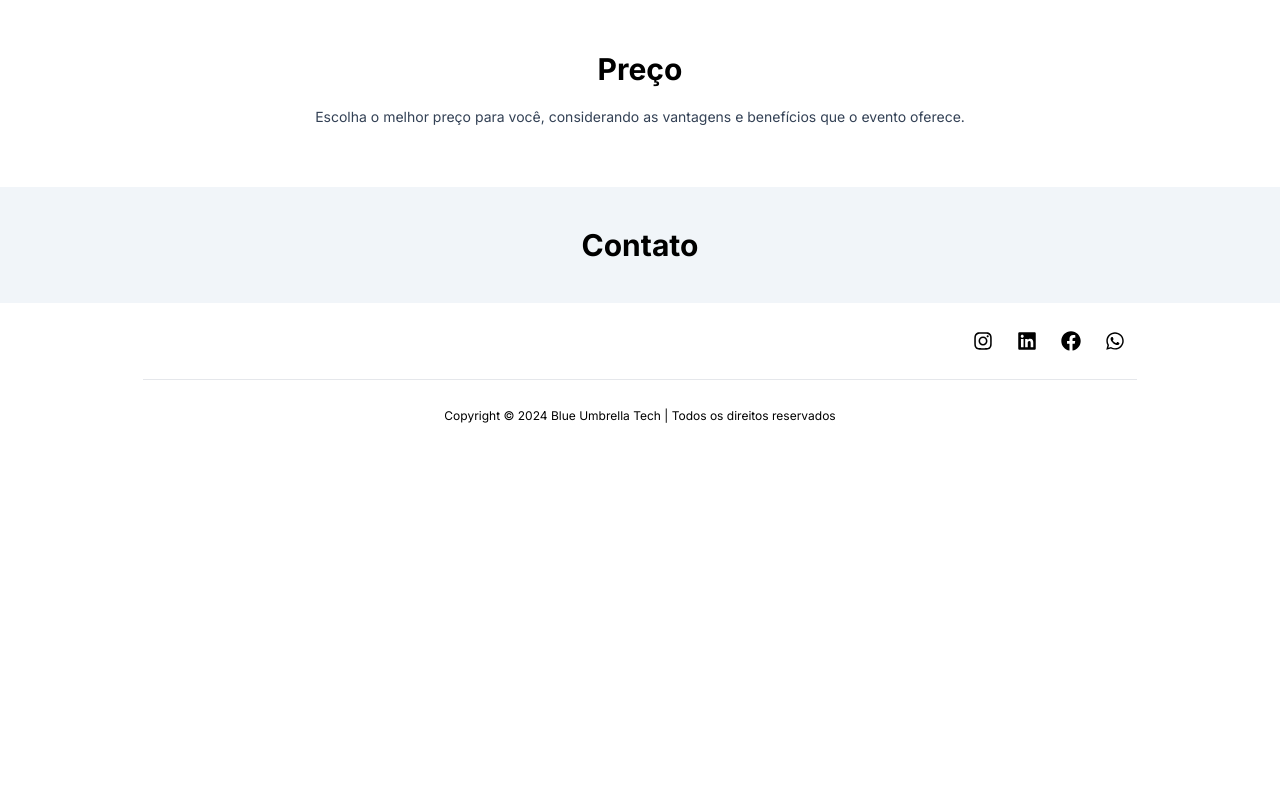
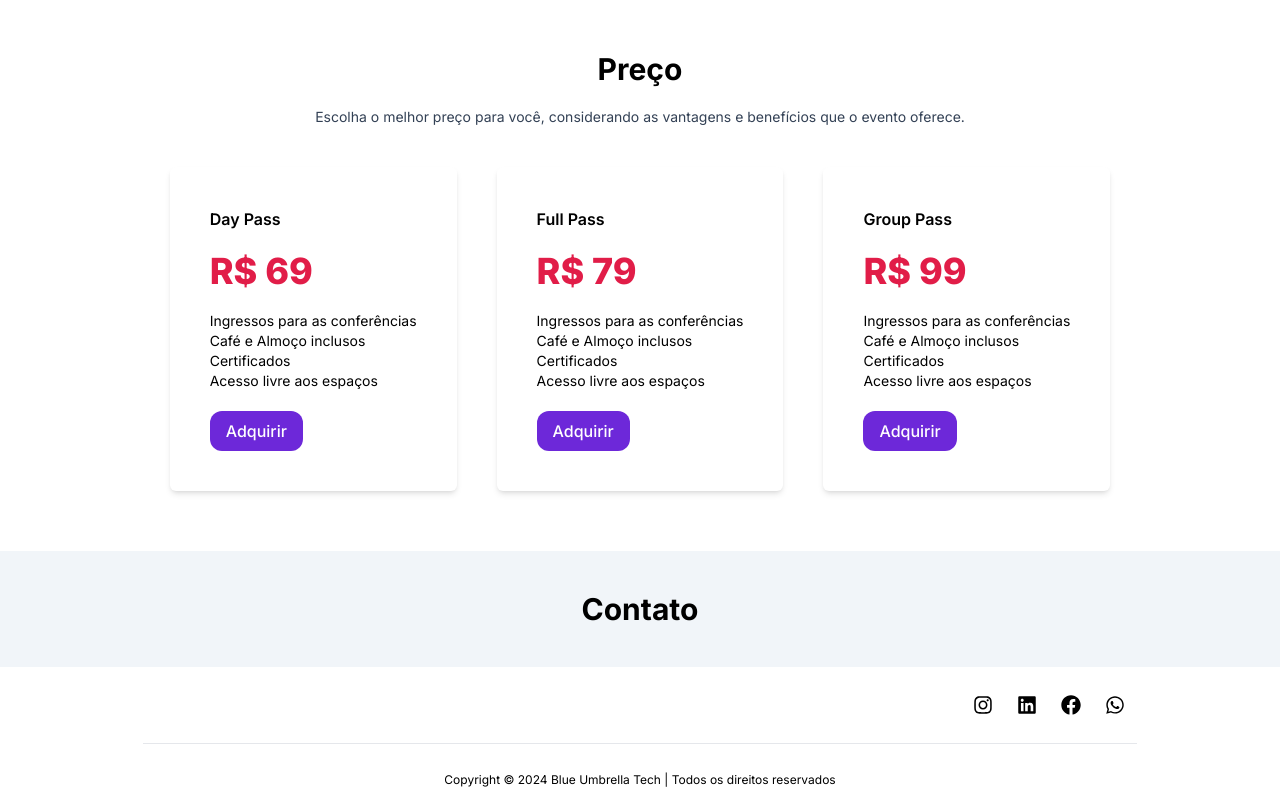
Before and after one commit to miilanez/conference-schedule, a Next.js app: page / in a window 1280 px wide. Shown: the part 3519-4319 px from the top of the page. Before the commit the page ends 3955 px from the top, so only its background shows below. Built offline with nearby package versions, Linux system fonts and the light colour scheme.

Commit message:
:sparkles: feat: criação da sessão de preços

```diff
--- /dev/null
+++ b/app/components/cards/PriceCard.tsx
@@ -0,0 +1,35 @@
+import React from "react";
+import Button from "../button/Button";
+
+interface PriceCardProps {
+  namePass: string;
+  price: number;
+  linkButton: string;
+}
+
+const PriceCard: React.FC<PriceCardProps> = ({
+  namePass,
+  price,
+  linkButton,
+}) => {
+  return (
+    <div className="bg-white shadow-md p-10 m-5 rounded-md">
+      <h2 className="font-semibold">{namePass} Pass</h2>
+      <h1 className="my-5 text-4xl text-rose-600 font-extrabold">R$ {price}</h1>
+      <ul className="my-5 text-sm">
+        <li>Ingressos para as conferências</li>
+        <li>Café e Almoço inclusos</li>
+        <li>Certificados</li>
+        <li>Acesso livre aos espaços</li>
+      </ul>
+      <Button
+        type="button"
+        text="Adquirir"
+        link={linkButton}
+        containerStyles="px-4 py-2 bg-violet-700 hover:bg-fuchsia-700"
+      />
+    </div>
+  );
+};
+
+export default PriceCard;
--- a/app/pages/home/sections/Price.tsx
+++ b/app/pages/home/sections/Price.tsx
@@ -1,3 +1,4 @@
+import PriceCard from "@/app/components/cards/PriceCard";
 import React from "react";
 
 const Price = () => {
@@ -10,6 +11,11 @@ const Price = () => {
             Escolha o melhor preço para você, considerando as vantagens e
             benefícios que o evento oferece.
           </p>
+          <div className="flex flex-col md:flex-row justify-evenly">
+            <PriceCard namePass="Day" price={69} linkButton="/" />
+            <PriceCard namePass="Full" price={79} linkButton="/" />
+            <PriceCard namePass="Group" price={99} linkButton="/" />
+          </div>
         </div>
       </div>
     </section>
```
